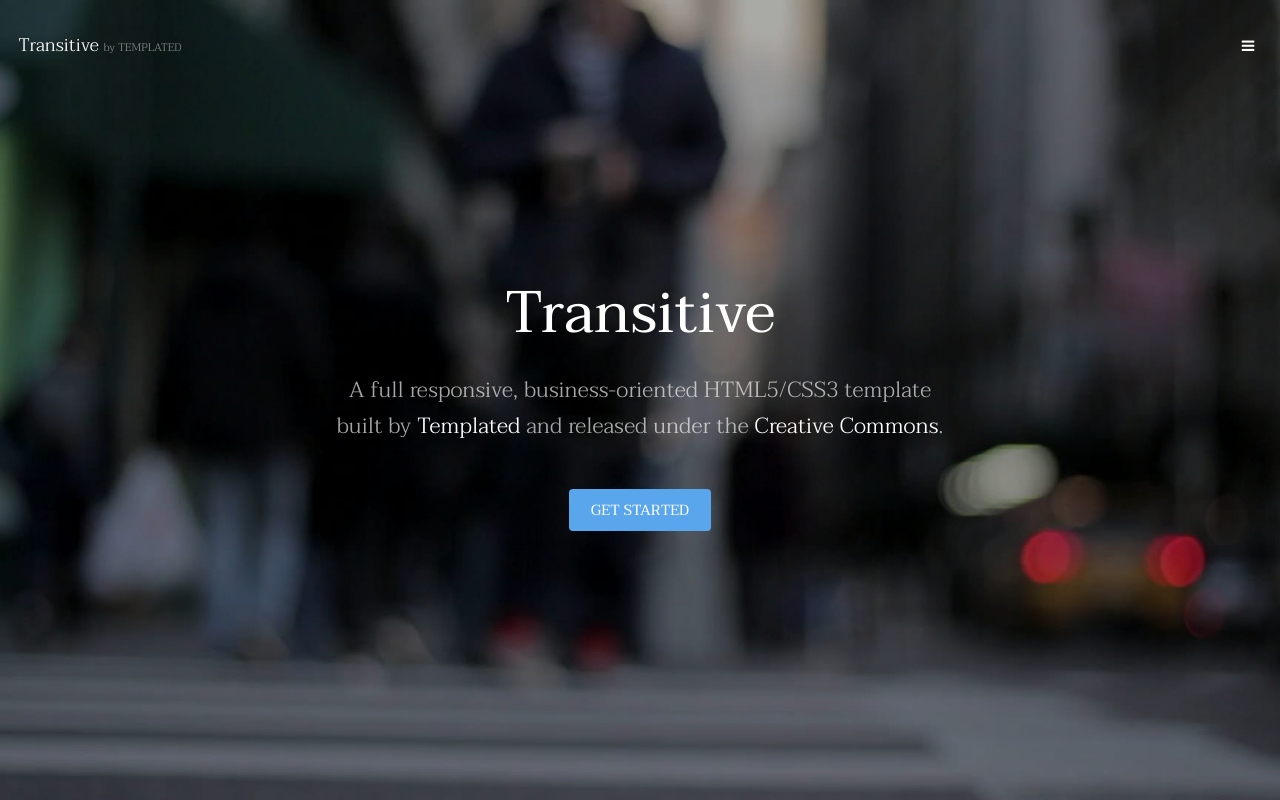
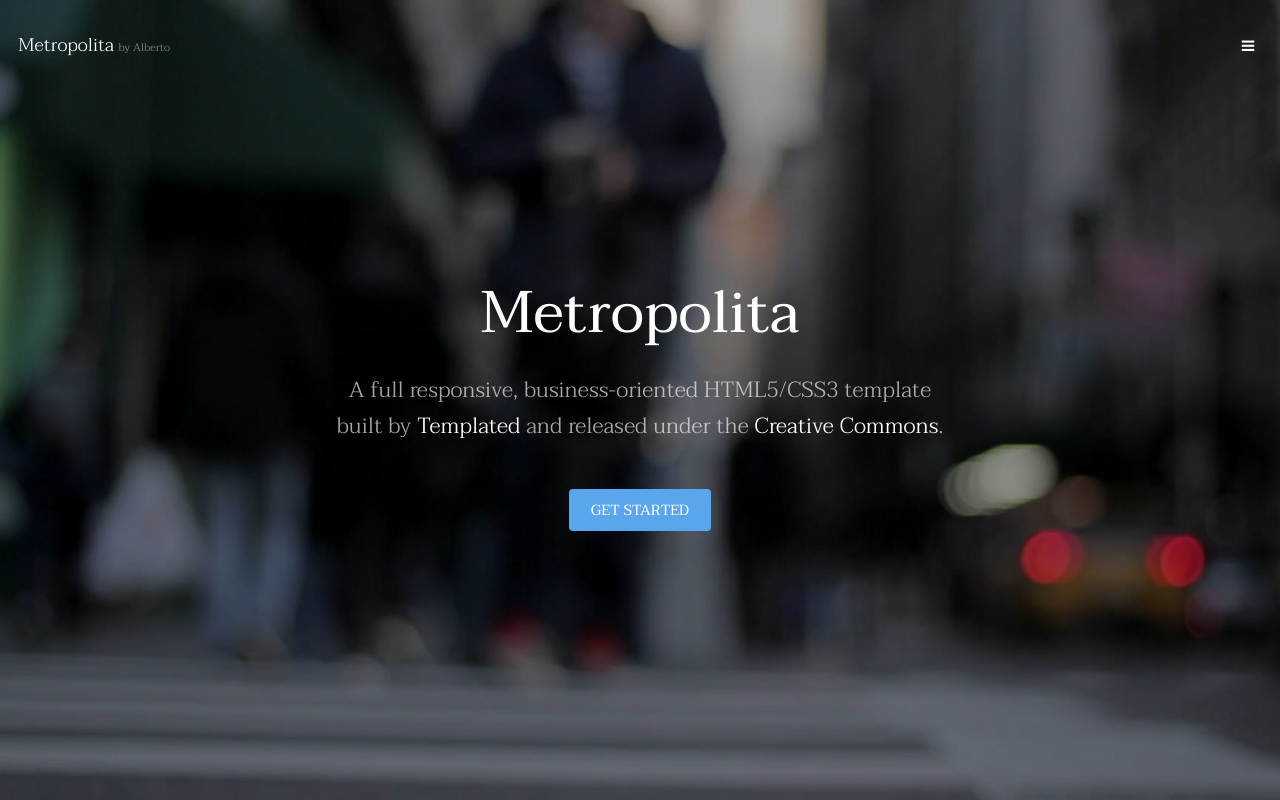
Before and after one commit to alsancos85/Metropolita_Alberto, a plain HTML site: page index.html in a window 1280 px wide. Shown: the top 800 px of the page. Drawn offline with Linux system fonts and the light colour scheme.

Commit message:
Cambios en portada realizados por Alberto

```diff
--- a/index.html
+++ b/index.html
@@ -6,7 +6,7 @@
 -->
 <html>
 	<head>
-		<title>Transitive by TEMPLATED</title>
+		<title>Metropolita by Alberto</title>
 		<meta charset="utf-8" />
 		<meta name="viewport" content="width=device-width, initial-scale=1" />
 		<link rel="stylesheet" href="assets/css/main.css" />
@@ -15,7 +15,7 @@
 
 		<!-- Header -->
 			<header id="header" class="alt">
-				<div class="logo"><a href="index.html">Transitive <span>by TEMPLATED</span></a></div>
+				<div class="logo"><a href="index.html">Metropolita <span>by Alberto</span></a></div>
 				<a href="#menu" class="toggle"><span>Menu</span></a>
 			</header>
 
@@ -36,7 +36,7 @@
 		-->
 			<section id="banner" data-video="images/banner">
 				<div class="inner">
-					<h1>Transitive</h1>
+					<h1>Metropolita</h1>
 					<p>A full responsive, business-oriented HTML5/CSS3 template<br />
 					built by <a href="https://templated.co/">Templated</a> and released under the <a href="https://templated.co/license">Creative Commons</a>.</p>
 					<a href="#one" class="button special scrolly">Get Started</a>
```
